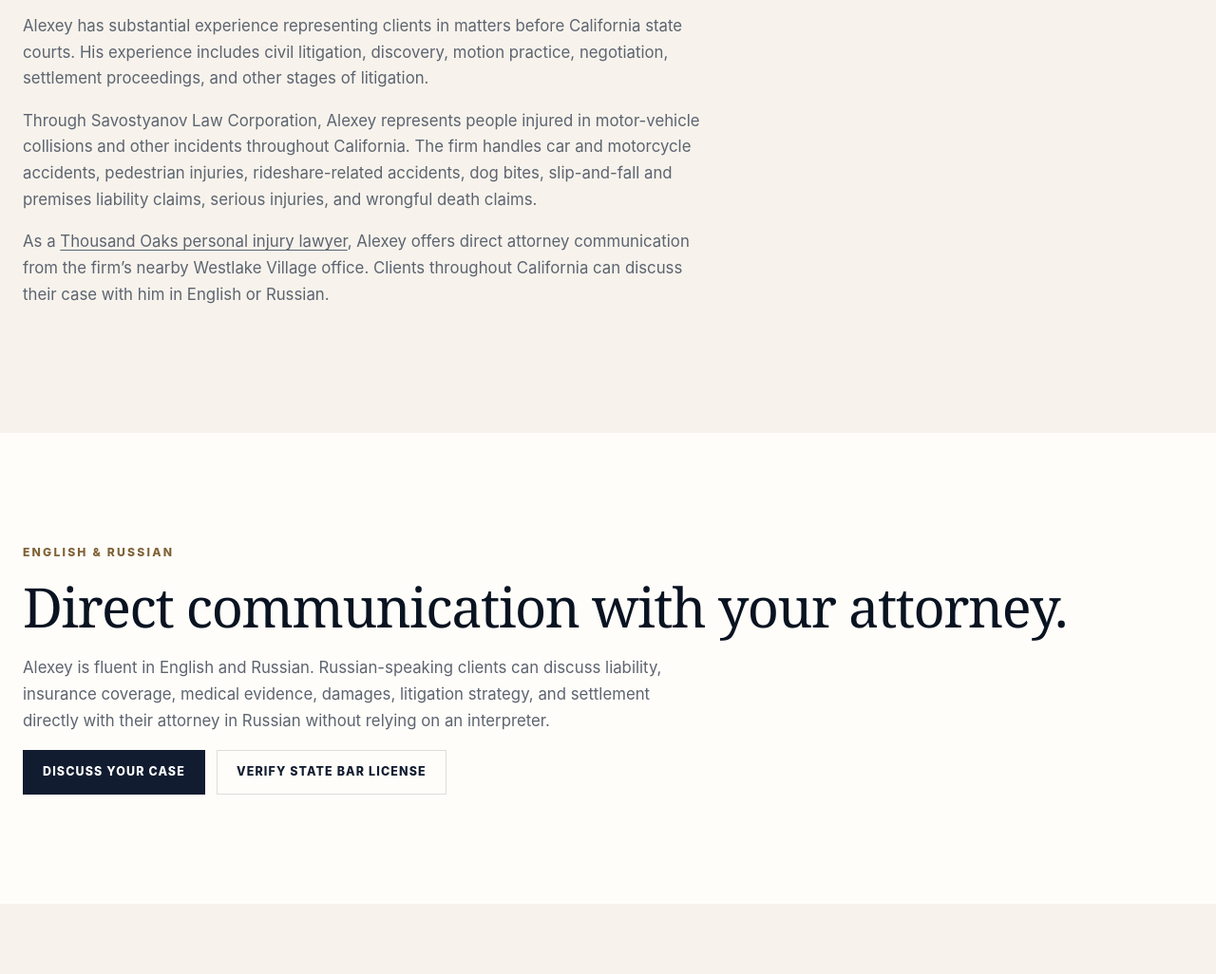
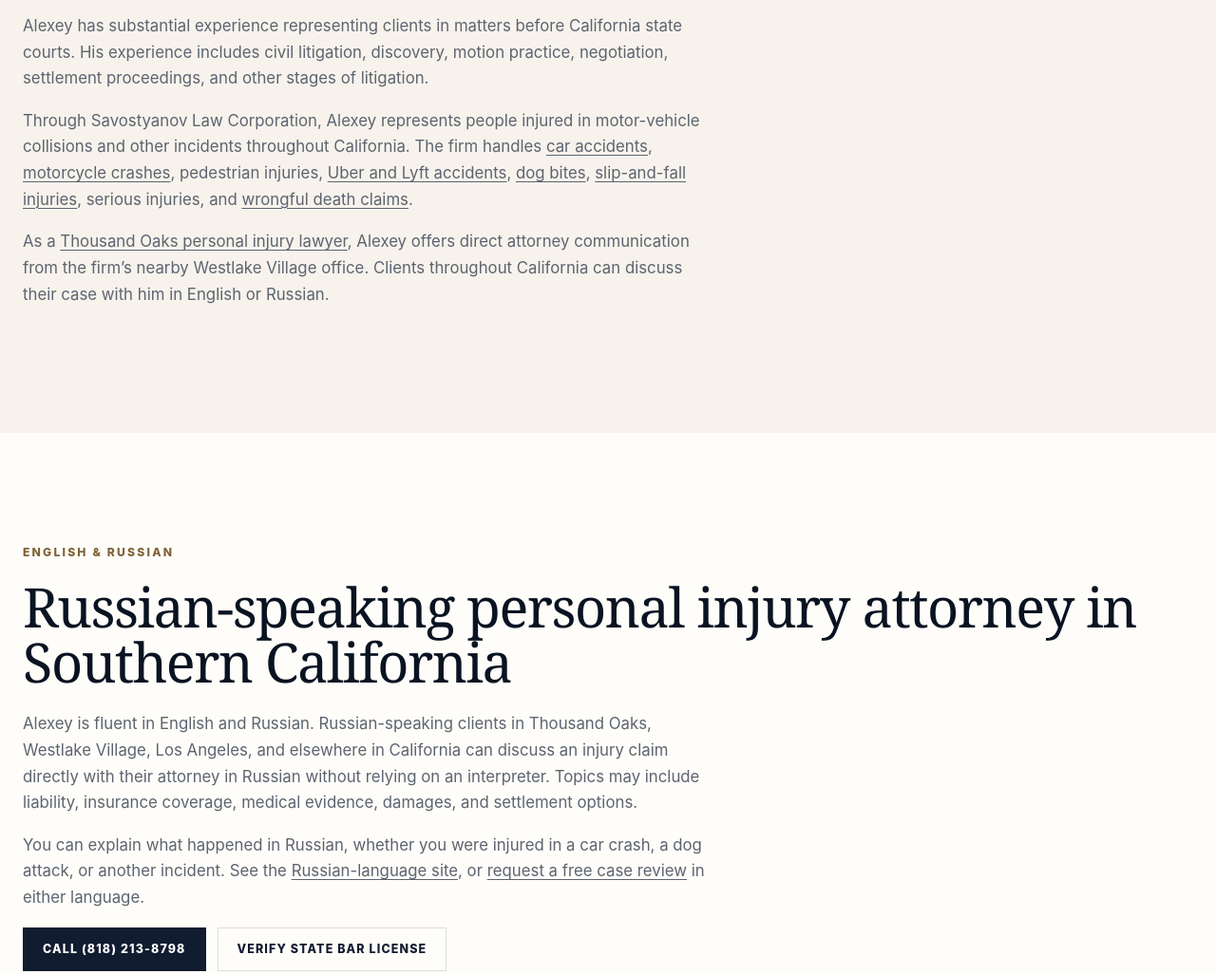
Before and after one commit to savostyanovlaw/thousandoaksinjury-automation, a plain HTML site: page website/attorney/alexey-savostyanov/index.html in a window 1280 px wide. Shown: the part 2111-3137 px from the top of the page at 95% size. Drawn offline with Linux system fonts and the light colour scheme.

Commit message:
SEO: align attorney profile with Russian-speaking PI intent and direct-call CTA

```diff
--- a/website/attorney/alexey-savostyanov/index.html
+++ b/website/attorney/alexey-savostyanov/index.html
@@ -1,11 +1,11 @@
 <!doctype html>
 <html lang="en"><head>
 <meta charset="utf-8"><meta name="viewport" content="width=device-width, initial-scale=1.0">
-<title>Alexey Savostyanov | California Attorney | Savostyanov Law</title>
-<meta name="description" content="Alexey Savostyanov is a California attorney and founder of Savostyanov Law Corporation. USC Gould LL.M.; personal injury representation in English and Russian.">
+<title>Russian-Speaking Personal Injury Attorney | Alexey Savostyanov</title>
+<meta name="description" content="Russian-speaking personal injury attorney Alexey Savostyanov serves Thousand Oaks and California. Discuss car accidents and injuries directly in Russian or English.">
 <link rel="canonical" href="https://thousandoaksinjury.com/attorney/alexey-savostyanov/">
 <meta property="og:type" content="profile"><meta property="og:site_name" content="Savostyanov Law Corporation">
-<meta property="og:title" content="Alexey Savostyanov | California Attorney"><meta property="og:url" content="https://thousandoaksinjury.com/attorney/alexey-savostyanov/">
+<meta property="og:title" content="Alexey Savostyanov | Russian-Speaking Personal Injury Attorney"><meta property="og:url" content="https://thousandoaksinjury.com/attorney/alexey-savostyanov/">
 <meta property="og:image" content="https://thousandoaksinjury.com/images/alexey-savostyanov.jpg">
 <link rel="icon" href="/favicon.png"><link rel="stylesheet" href="/assets/city-pages.css">
 <script type="application/ld+json">{"@context":"https://schema.org","@graph":[
@@ -20,8 +20,8 @@
 <section class="hero"><div class="wrap hero-grid"><div class="hero-copy"><p class="hero-eyebrow">ATTORNEY PROFILE</p><h1>Alexey Savostyanov</h1><p class="lede"><strong>California Attorney &amp; Founder of Savostyanov Law Corporation.</strong> Alexey represents personal injury clients throughout California and communicates directly with clients in English and Russian.</p><div class="btn-row"><a class="btn btn-primary" href="/#contact">Free Case Review</a><a class="btn btn-secondary" href="tel:+18182138798">Call (818) 213-8798</a></div></div><figure class="hero-portrait"><img src="/images/alexey-savostyanov.jpg" width="900" height="1100" alt="Alexey Savostyanov, California attorney" fetchpriority="high"></figure></div></section>
 <section class="trust-strip"><div class="wrap"><a href="https://apps.calbar.ca.gov/attorney/Licensee/Detail/363457">California Bar #363457</a><span>USC Gould School of Law</span><span>English · Русский</span><span>Westlake Village, California</span></div></section>
 <section class="section"><div class="wrap"><p class="eyebrow">Background</p><h2>A legal career spanning two countries.</h2><p class="measure">Alexey earned his first law degree from <strong>Kutafin Moscow State Law University (MSAL)</strong>. For approximately fifteen years, he practiced law in Russia, developing extensive experience in litigation and legal counseling. His work included representing clients in court proceedings and advising businesses and individuals on a wide range of legal matters.</p><p class="measure">His professional background also includes teaching and authorship of various legal articles.</p><p class="measure">After relocating to the United States, Alexey continued his legal education at the <strong>University of Southern California Gould School of Law</strong>, where he earned his Master of Laws (LL.M.) degree. Following his move to the United States, he also worked with law firms in Southern California, gaining extensive experience in the U.S. legal environment and working on a wide range of civil matters.</p><p class="measure">After becoming licensed to practice law in California, Alexey continued representing clients in California civil matters and ultimately founded <strong>Savostyanov Law Corporation</strong>.</p></div></section>
-<section class="section section-alt"><div class="wrap"><p class="eyebrow">California Practice</p><h2>Litigation experience brought to personal injury representation.</h2><p class="measure">Alexey has substantial experience representing clients in matters before California state courts. His experience includes civil litigation, discovery, motion practice, negotiation, settlement proceedings, and other stages of litigation.</p><p class="measure">Through Savostyanov Law Corporation, Alexey represents people injured in motor-vehicle collisions and other incidents throughout California. The firm handles car and motorcycle accidents, pedestrian injuries, rideshare-related accidents, dog bites, slip-and-fall and premises liability claims, serious injuries, and wrongful death claims.</p><p class="measure">As a <a href="/">Thousand Oaks personal injury lawyer</a>, Alexey offers direct attorney communication from the firm’s nearby Westlake Village office. Clients throughout California can discuss their case with him in English or Russian.</p></div></section>
-<section class="section"><div class="wrap"><p class="eyebrow">English &amp; Russian</p><h2>Direct communication with your attorney.</h2><p class="measure">Alexey is fluent in English and Russian. Russian-speaking clients can discuss liability, insurance coverage, medical evidence, damages, litigation strategy, and settlement directly with their attorney in Russian without relying on an interpreter.</p><div class="btn-row"><a class="btn btn-primary" href="/#contact">Discuss Your Case</a><a class="btn btn-secondary" href="https://apps.calbar.ca.gov/attorney/Licensee/Detail/363457">Verify State Bar License</a></div></div></section>
+<section class="section section-alt"><div class="wrap"><p class="eyebrow">California Practice</p><h2>Litigation experience brought to personal injury representation.</h2><p class="measure">Alexey has substantial experience representing clients in matters before California state courts. His experience includes civil litigation, discovery, motion practice, negotiation, settlement proceedings, and other stages of litigation.</p><p class="measure">Through Savostyanov Law Corporation, Alexey represents people injured in motor-vehicle collisions and other incidents throughout California. The firm handles <a href="/car-accident-lawyer/">car accidents</a>, <a href="/motorcycle-accident-lawyer/">motorcycle crashes</a>, pedestrian injuries, <a href="/rideshare-accident-lawyer/">Uber and Lyft accidents</a>, <a href="/dog-bite-lawyer/">dog bites</a>, <a href="/slip-and-fall-lawyer/">slip-and-fall injuries</a>, serious injuries, and <a href="/wrongful-death-lawyer/">wrongful death claims</a>.</p><p class="measure">As a <a href="/">Thousand Oaks personal injury lawyer</a>, Alexey offers direct attorney communication from the firm’s nearby Westlake Village office. Clients throughout California can discuss their case with him in English or Russian.</p></div></section>
+<section class="section"><div class="wrap"><p class="eyebrow">English &amp; Russian</p><h2>Russian-speaking personal injury attorney in Southern California</h2><p class="measure">Alexey is fluent in English and Russian. Russian-speaking clients in Thousand Oaks, Westlake Village, Los Angeles, and elsewhere in California can discuss an injury claim directly with their attorney in Russian without relying on an interpreter. Topics may include liability, insurance coverage, medical evidence, damages, and settlement options.</p><p class="measure">You can explain what happened in Russian, whether you were injured in a car crash, a dog attack, or another incident. See the <a href="/ru/" lang="ru">Russian-language site</a>, or <a href="/#contact">request a free case review</a> in either language.</p><div class="btn-row"><a class="btn btn-primary" href="tel:+18182138798">Call (818) 213-8798</a><a class="btn btn-secondary" href="https://apps.calbar.ca.gov/attorney/Licensee/Detail/363457">Verify State Bar License</a></div></div></section>
 <section class="case-review"><div class="wrap"><p class="eyebrow">Free Consultation</p><h2>Speak directly with Alexey Savostyanov.</h2><p class="measure">Call <a href="tel:+18182138798"><strong>(818) 213-8798</strong></a> or email <a href="mailto:attorney@savostyanovlaw.com"><strong>attorney@savostyanovlaw.com</strong></a>. Savostyanov Law Corporation is based in Westlake Village and represents personal injury clients throughout California.</p></div></section>
 </main>
 <div class="mobile-action-bar" role="region" aria-label="Quick contact"><a href="tel:+18182138798">Call <span class="mobile-action-number">(818) 213-8798</span></a><a href="/#contact">Free Consultation</a></div><footer class="site-footer"><div class="wrap footer-grid"><div><a class="brand-lockup" href="/"><strong>THOUSAND OAKS INJURY</strong><span>SAVOSTYANOV LAW</span></a><p>2629 Townsgate Rd, Suite 235, Westlake Village, CA 91361</p></div><div><strong>Contact</strong><p><a href="tel:+18182138798">(818) 213-8798</a><br><a href="mailto:attorney@savostyanovlaw.com">attorney@savostyanovlaw.com</a></p></div><div><strong>Languages</strong><p>English · Русский<br><a href="https://www.instagram.com/thousandoaksinjury/" rel="me noopener" target="_blank">Instagram @thousandoaksinjury</a></p></div></div><div class="wrap footer-legal"><p>Attorney Advertising. This website provides general information and does not constitute legal advice.</p><p>&copy; 2026 Savostyanov Law Corporation.</p></div><div class="wrap"><p><a href="/attorney/alexey-savostyanov/">Attorney Alexey Savostyanov</a> · California State Bar No. 363457</p></div></footer>
```
